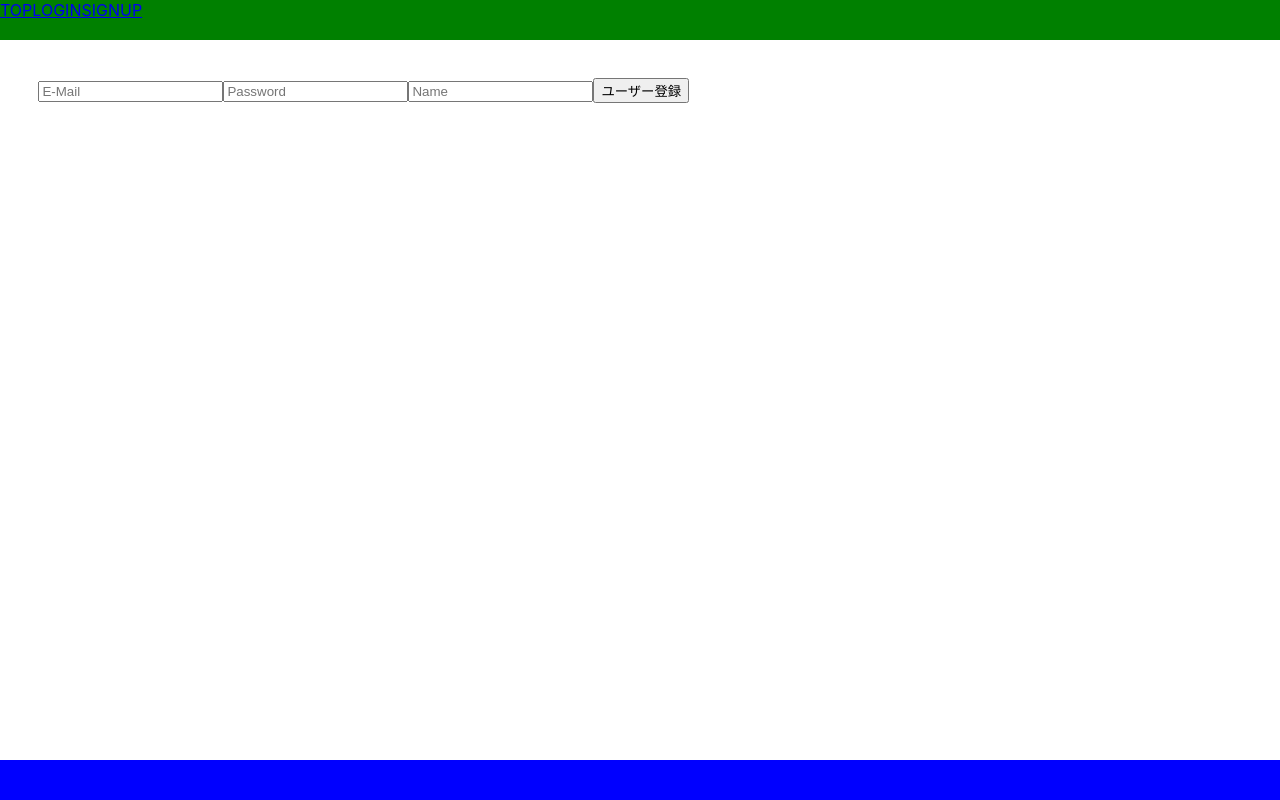
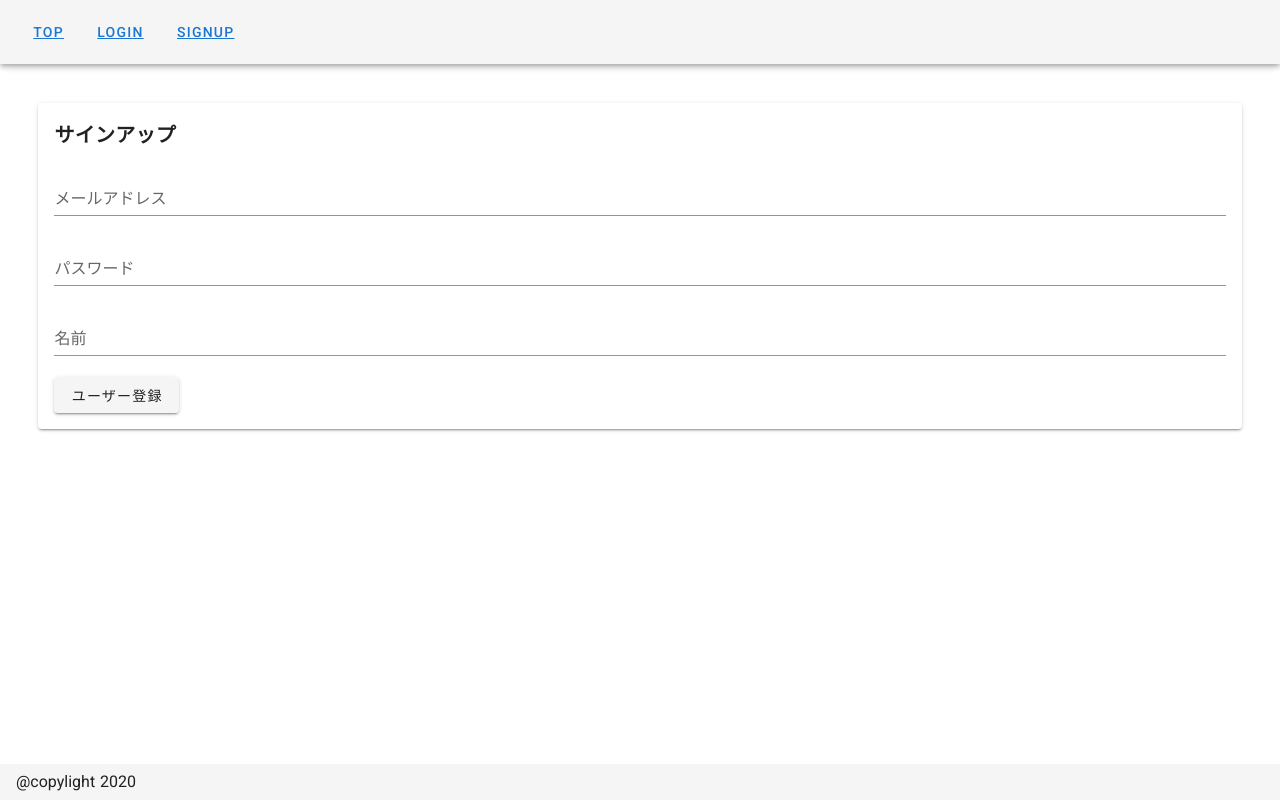
Before and after one commit to birnamwood/go-nuxt-front, a Nuxt app: page /signup in a window 1280 px wide. Built offline with nearby package versions, Linux system fonts and the light colour scheme.

Commit message:
Vuetify導入

```diff
--- a/components/Footer.vue
+++ b/components/Footer.vue
@@ -1,6 +1,7 @@
 <template>
-  <div class="footer">
-  </div>
+  <v-footer light app>
+    @copylight 2020
+  </v-footer>
 </template>
 
 <script>
@@ -10,8 +11,4 @@ export default {
 </script>
 
 <style>
-.footer {
-  width: 100%;
-  background-color: blue;
-}
 </style>
--- a/components/Header.vue
+++ b/components/Header.vue
@@ -1,16 +1,17 @@
 <template>
-  <div class="header">
-    <nuxt-link to="/">TOP</nuxt-link>
+  <v-app-bar light class="header" app>
+    <v-btn text><nuxt-link to="/">TOP</nuxt-link></v-btn>
     <template v-if="token == null">
-      <nuxt-link to="/login">LOGIN</nuxt-link>
-      <nuxt-link to="/signup">SIGNUP</nuxt-link>
+      <v-btn text><nuxt-link to="/login">LOGIN</nuxt-link></v-btn>
+      <v-btn text><nuxt-link to="/signup">SIGNUP</nuxt-link></v-btn>
     </template>
     <template v-else>
-      <a @click="logout()">LOGOUT</a>
-      <nuxt-link to="/users">USERS</nuxt-link>
+      <v-btn text><nuxt-link to="/users">ユーザー一覧</nuxt-link></v-btn>
+      <v-spacer></v-spacer>
       <span>ログイン中です:{{ userName }}</span>
+      <v-btn text><a @click="logout()">LOGOUT</a></v-btn>
     </template>
-  </div>
+  </v-app-bar>
 </template>
 
 <script>
@@ -53,8 +54,4 @@ export default {
 </script>
 
 <style>
-.header {
-  width: 100%;
-  background-color: green;
-}
 </style>
--- a/layouts/default.vue
+++ b/layouts/default.vue
@@ -1,11 +1,11 @@
 <template>
-  <div>
-    <Header class="header"/>
+  <v-app>
+    <Header/>
       <div class="main">
         <nuxt/>
       </div>
-    <Footer class="footer"/>
-  </div>
+    <Footer/>
+  </v-app>
 </template>
 
 <script>
@@ -20,14 +20,9 @@ export default {
 </script>
 <style>
 .main {
-  min-height: 90vh;
   padding: 3%;
-}
-.header {
-  height: 5vh;
-}
-.footer {
-  height: 5vh;
+  margin-top: 65px;
+  margin-bottom: 50px;
 }
 html {
   font-family: "Source Sans Pro", -apple-system, BlinkMacSystemFont, "Segoe UI", Roboto, "Helvetica Neue", Arial, sans-serif;
--- a/nuxt.config.js
+++ b/nuxt.config.js
@@ -36,7 +36,8 @@ module.exports = {
     }
   },
   modules: [
-    '@nuxtjs/axios'
+    '@nuxtjs/axios',
+    '@nuxtjs/vuetify'
   ],
 
   axios: {
--- a/package.json
+++ b/package.json
@@ -14,6 +14,7 @@
   },
   "dependencies": {
     "@nuxtjs/axios": "^5.12.0",
+    "@nuxtjs/vuetify": "^1.11.2",
     "nuxt": "^2.0.0",
     "vue-router": "^3.3.4"
   },
--- a/pages/Users.vue
+++ b/pages/Users.vue
@@ -1,10 +1,9 @@
 <template>
-<ul>
-  <li v-for="user in users" :key="user.ID">
-    {{user.Email}}
-  </li>
-</ul>
-
+  <ul>
+    <li v-for="user in users" :key="user.ID">
+      {{user.Email}} : {{ user.Name }}
+    </li>
+  </ul>
 </template>
 
 <script>
--- a/pages/index.vue
+++ b/pages/index.vue
@@ -1,10 +1,39 @@
 <template>
   <section class="container">
     <p>TOPページです</p>
+    <p>ようこそ{{ currentUser.Name}}さん！</p>
   </section>
 </template>
 
 <script>
+import { axios } from '../plugins/axios/index.js';
+import { mapState } from 'vuex'
+
+export default {
+  data: function () {
+    return {
+      currentUser: '',
+    }
+  },
+  computed: {
+    ...mapState({
+      token: state => state.auth.token
+    })
+  },
+  mounted: function () {
+    if (this.token != null) {
+      this.getCurrentUser();
+    }
+  },
+  methods: {
+    getCurrentUser: function () {
+      axios.post('/api-server/api/v1/current-user').then(res => {
+        this.currentUser = res.data;
+        console.log(this.currentUser);
+      })
+    },
+  },
+}
 </script>
 
 <style>
--- a/pages/login.vue
+++ b/pages/login.vue
@@ -1,9 +1,14 @@
 <template>
-  <div class="login-form">
-    <input placeholder="E-Mail" type="text" v-model="user.Email">
-    <input placeholder="Password" type="text" v-model="user.Password">
-    <button class="btn" @click="login">ログイン</button>
-  </div>
+  <v-card class="login-form">
+    <v-card-title>
+      <h4>ログイン</h4>
+    </v-card-title>
+    <v-card-text>
+      <v-text-field label="メールアドレス" v-model="user.Email" />
+      <v-text-field label="パスワード" v-model="user.Password" />
+      <v-btn @click="login">ログイン</v-btn>
+    </v-card-text>
+  </v-card>
 </template>
 
 <script>
@@ -29,10 +34,14 @@ export default {
         return;
       }
       axios.post('/api-server/login', this.user).then(res => {
-        this.setToken(res.data);
-        this.$router.push({ path: '/' });
+        if (res.data != null) {
+          this.setToken(res.data);
+          this.$router.push({ path: '/' });
+        } else {
+          alert("ユーザー名かパスワードが違います。");
+        }
       }).catch (() => {
-        console.error("メールアドレスかパスワードが違います。");
+        alert("ユーザー名かパスワードが違います。");
       })
 
     },
--- a/pages/signup.vue
+++ b/pages/signup.vue
@@ -1,10 +1,15 @@
 <template>
-  <div class="signup-form">
-    <input placeholder="E-Mail" type="text" v-model="user.Email">
-    <input placeholder="Password" type="text" v-model="user.Password">
-    <input placeholder="Name" type="text" v-model="user.Name">
-    <button class="btn" @click="createUser">ユーザー登録</button>
-  </div>
+  <v-card class="signup-form">
+    <v-card-title>
+      <h4>サインアップ</h4>
+    </v-card-title>
+    <v-card-text>
+      <v-text-field label="メールアドレス" v-model="user.Email" />
+      <v-text-field label="パスワード" v-model="user.Password" />
+      <v-text-field label="名前" v-model="user.Name" />
+      <v-btn @click="createUser">ユーザー登録</v-btn>
+    </v-card-text>
+  </v-card>
 </template>
 
 <script>
```
Also changed, not shown: 1 other file (tests, documents, lock files or other folders).
